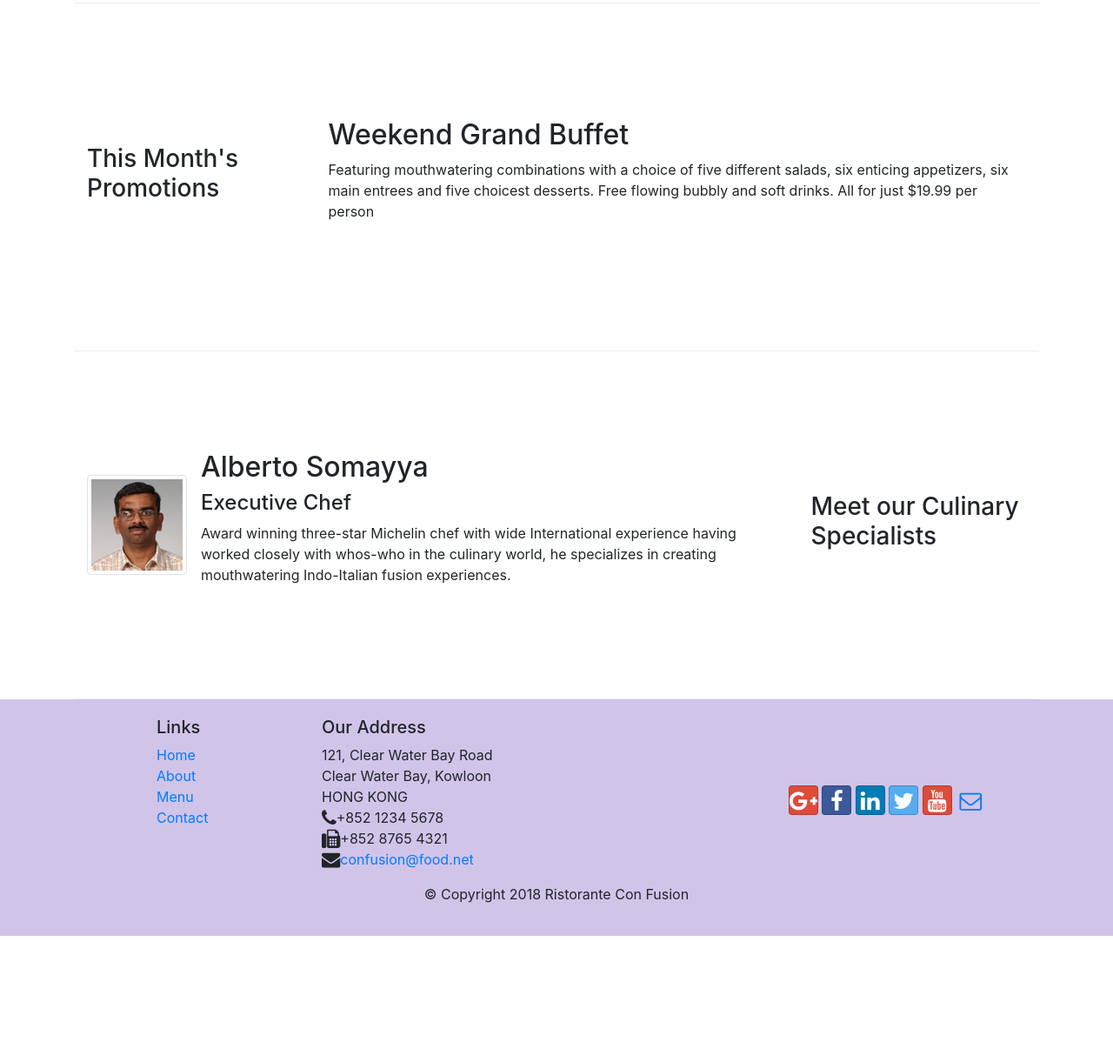
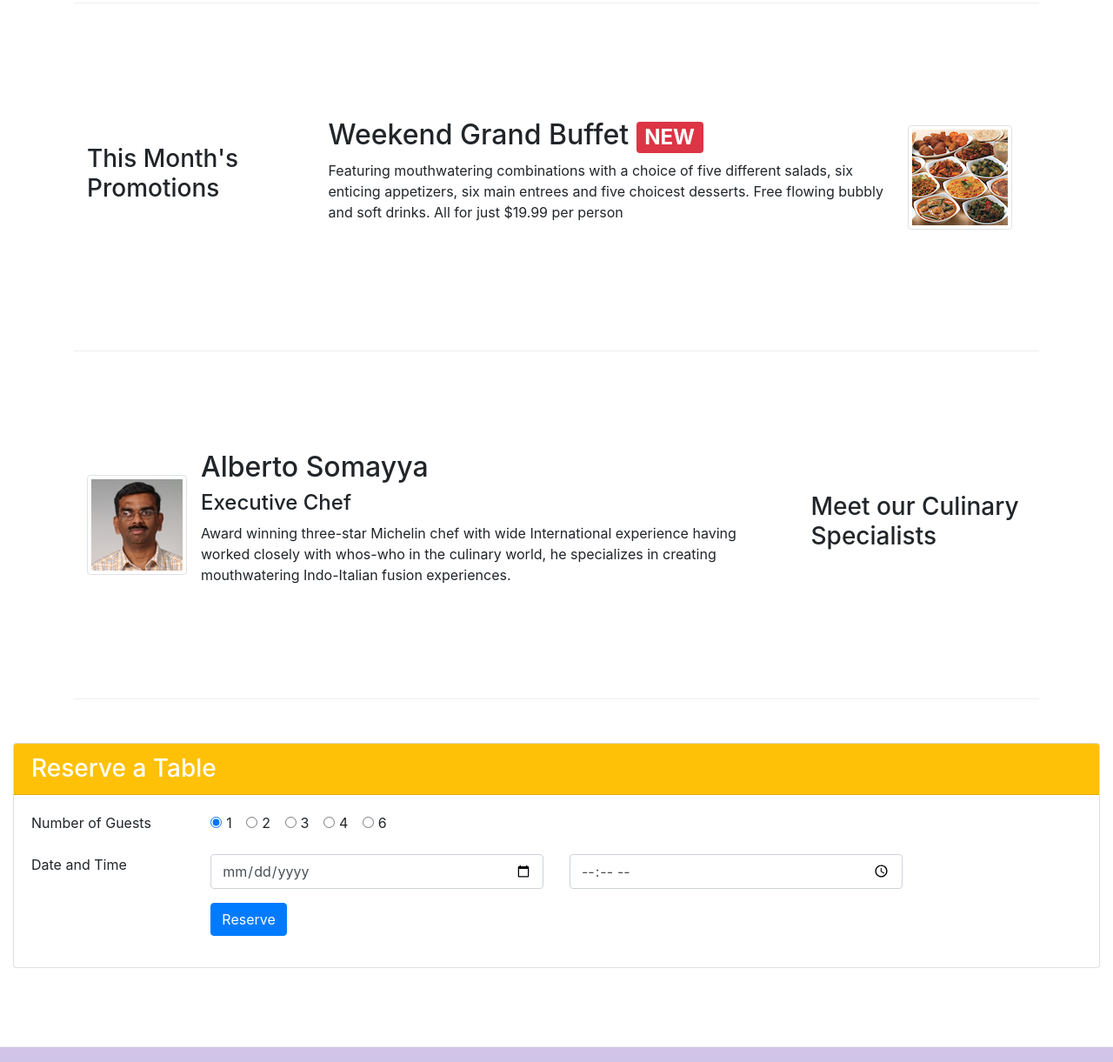
Before and after one commit to hariharas-wq/setup, a website: page index.html in a window 1280 px wide. Shown: the part 680-1901 px from the top of the page at 87% size. Before the commit the page ends 1756 px from the top, so only its background shows below. Drawn offline with nearby package versions, Linux system fonts and the light colour scheme.

Commit message:
tenth commit

```diff
--- a/index.html
+++ b/index.html
@@ -50,6 +50,9 @@
                     <img src="img/logo.png" class="img-fluid">
 
                 </div>
+                <div class="col-12 mt-5 mt-sm-0 col-sm-3 text-center align-self-center">
+                    <a href="#reservation" type="button" class="btn btn-sm btn-warning">Reserve table</a>
+                </div>
             </div>
         </div>
     </header>
@@ -77,8 +80,15 @@
                 <h3>This Month's Promotions</h3>
             </div>
             <div class="col col-sm col-md">
-                <h2>Weekend Grand Buffet</h2>
-                <p>Featuring mouthwatering combinations with a choice of five different salads, six enticing appetizers, six main entrees and five choicest desserts. Free flowing bubbly and soft drinks. All for just $19.99 per person </p>
+                <div class="media">
+                    <div class="media-body">
+                      <h2 class="mt-0">Weekend Grand Buffet <span class="badge badge-danger">NEW</span></h2>
+                      <p class="d-none d-sm-block">Featuring mouthwatering combinations with a choice of five different salads, six enticing appetizers, six main entrees and five choicest desserts. Free flowing bubbly and soft drinks. All for just $19.99 per person </p>
+                    </div>
+                    <img class="d-flex mr-3 img-thumbnail align-self-center" src="img/buffet.png" alt="buffet">
+                </div>
+
+
             </div>
         </div>
 
@@ -100,7 +110,57 @@
             </div>
         </div>
     </div>
-
+    <div class="row row-content justify-content-center"  id="reservation">
+        <div class="col-12">
+          <div class="card">
+            <h3 class="card-header bg-warning text-white">Reserve a Table</h3>
+            <div class="card-body">
+              <form>
+                <div class="form-group row">
+                    <label class="col-12 col-sm-2">Number of Guests</label>
+                    <div class="col">
+                      <div class="form-check form-check-inline">
+                        <input class="form-check-input" type="radio" name="inlineRadioOptions" id="one_guest_radio" value="one" checked>
+                        <label class="form-check-label" for="one_guest_radio">1</label>
+                     </div>
+                     <div class="form-check form-check-inline">
+                       <input class="form-check-input" type="radio" name="inlineRadioOptions" id="two_guest_radio" value="two">
+                       <label class="form-check-label" for="two_guest_radio">2</label>
+                     </div>
+                     <div class="form-check form-check-inline">
+                       <input class="form-check-input" type="radio" name="inlineRadioOptions" id="three_guest_radio" value="three">
+                       <label class="form-check-label" for="three_guest_radio">3</label>
+                     </div>
+                     <div class="form-check form-check-inline">
+                       <input class="form-check-input" type="radio" name="inlineRadioOptions" id="four_guest_radio" value="four">
+                       <label class="form-check-label" for="four_guest_radio">4</label>
+                     </div>
+                     <div class="form-check form-check-inline">
+                       <input class="form-check-input" type="radio" name="inlineRadioOptions" id="six_guest_radio" value="six">
+                       <label class="form-check-label" for="six_guest_radio">6</label>
+                     </div>
+                    </div>
+                </div>
+                <div class="form-group row">
+                  <label class="col-12 col-sm-2">Date and Time</label>
+                  <div class="col-12 col-sm-4">
+                    <input type="date" class="form-control" id="date" placeholder="Date">
+                  </div>
+                  <div class="col-12 col-sm-4">
+                    <input type="time" class="form-control" id="time" placeholder="Time">
+                  </div>
+                </div>
+                <div class="form-group row">
+                  <div class="col offset-0 offset-sm-2">
+                    <button type="submit" class="btn btn-primary">Reserve</button>
+                  </div>
+                </div>
+              </form>
+            </div>
+          </div>
+        </div>
+      </div>
+  </div>
     <footer class="footer">
         <div class="container">
             <div class="row">
```
